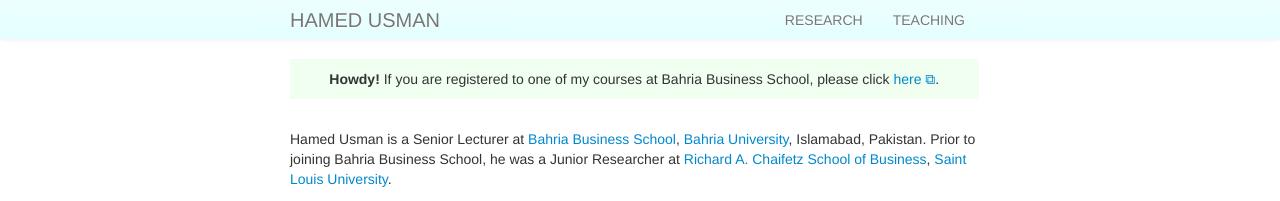
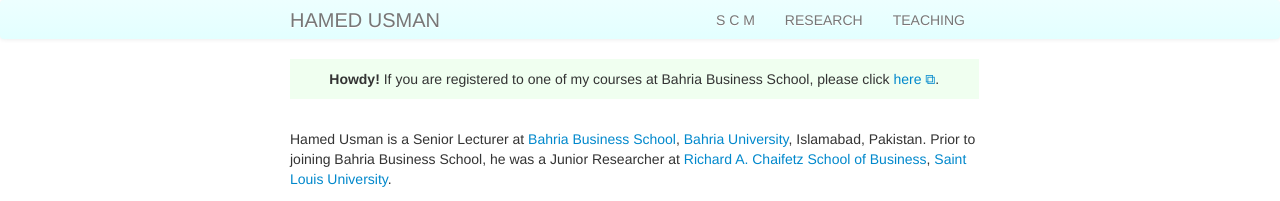
Before and after one commit to hamedusman/hamedusman.github.io, a Jekyll site: the page built from index.md, in a window 1280 px wide. Shown: the top 201 px of the page. Built offline with Jekyll 4.4.1, drawn with Linux system fonts in a browser that asks for light colours.

Commit message:
Update default.html

```diff
--- a/_includes/themes/twitter/default.html
+++ b/_includes/themes/twitter/default.html
@@ -35,7 +35,7 @@
         <div class="container-narrow">
           <a class="brand" href="{{ HOME_PATH }}">{{ site.title }}</a>
           <ul class="nav">
-            <!--<li><a href="http://101scm.github.io"><p class="hover-underline-animation">S C M</p></a></li>-->
+            <li><a href="http://101scm.github.io"><p class="hover-underline-animation">S C M</p></a></li>
             <!--<li><a href="{{ BASE_PATH }}/assets/résumé.pdf" rel="noopener noreferrer" target="_blank"><p class="hover-underline-animation">Résumé</p></a></li>-->
             <li><a href="/pages/research"><p class="hover-underline-animation">RESEARCH</p></a></li>
             <li><a href="/pages/teaching"><p class="hover-underline-animation">TEACHING</p></a></li>
```
